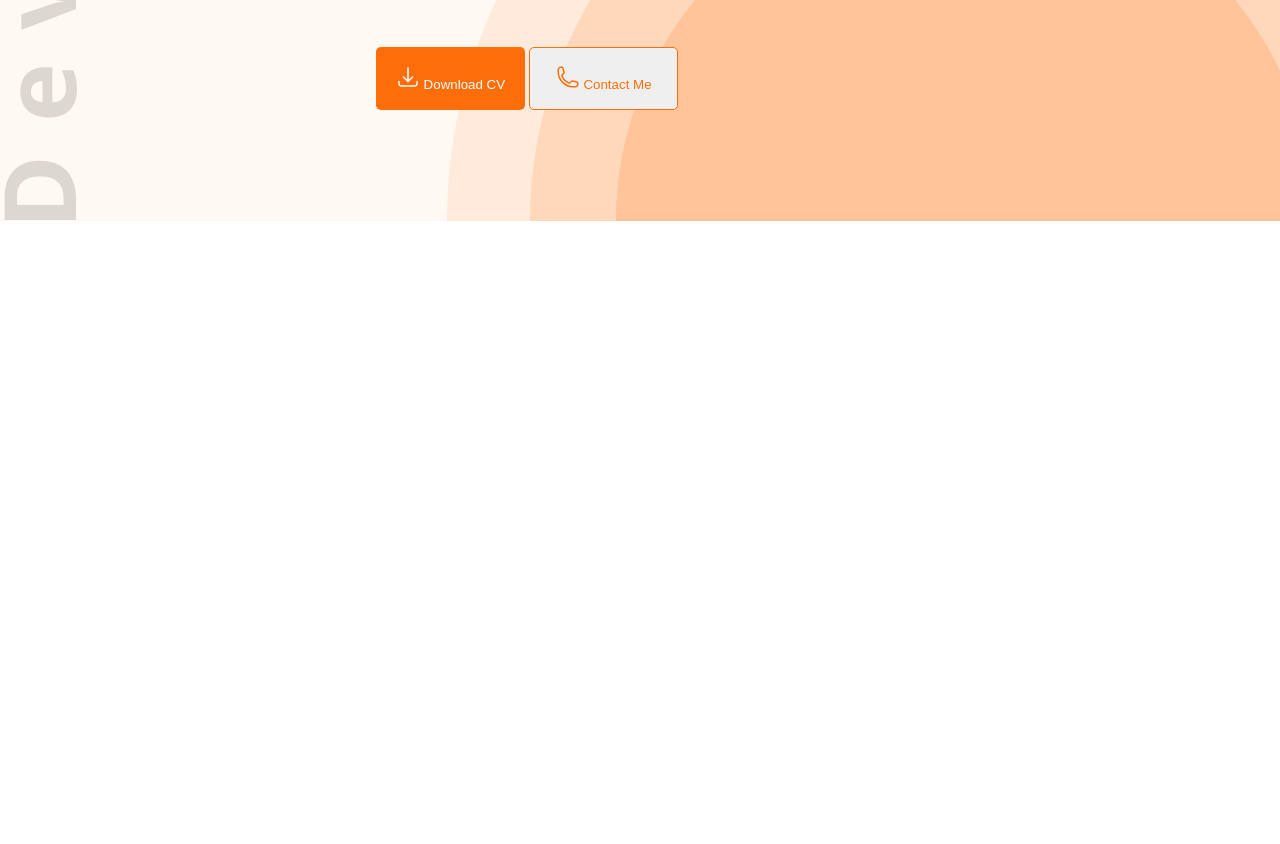
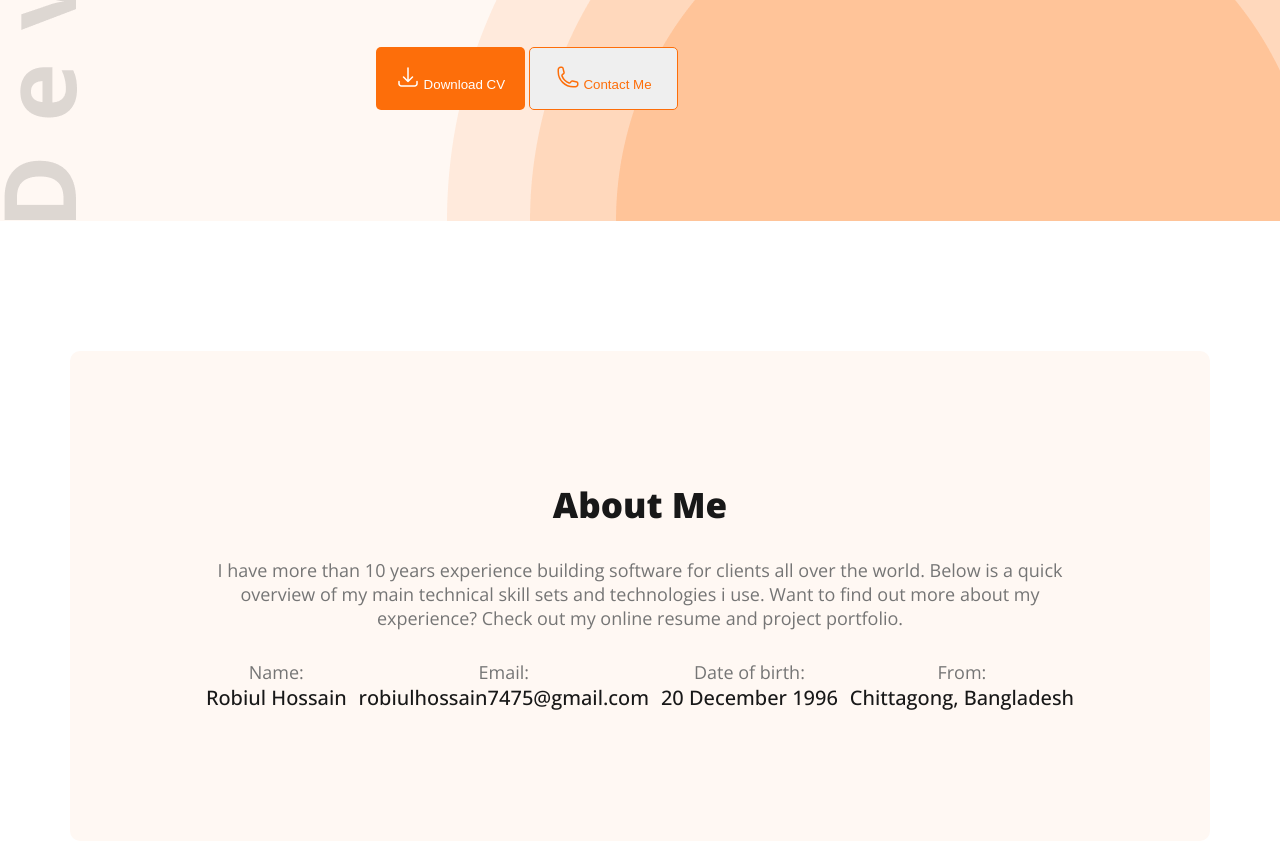
Before and after one commit to coder7475/practice-webdeveloper-portfolio, a plain HTML site: page index.html in a window 1280 px wide. Shown: the part 598-1442 px from the top of the page. Before the commit the page ends 819 px from the top, so only its background shows below. Drawn offline with nearby package versions, Linux system fonts and the light colour scheme.

Commit message:
feat: add about me section

```diff
--- a/index.html
+++ b/index.html
@@ -35,7 +35,30 @@
         </div>
     </header>
     <main>
-
+        <section class="about">
+            <h3 class="section-title">About Me</h3>
+            <p class="section-description">
+                I have more than 10 years experience building software for clients all over the world. Below is a quick overview of my main technical skill sets and technologies i use. Want to find out more about my experience? Check out my online resume and project portfolio.
+            </p>
+            <div class="about-info-container">
+                <div class="about-info">
+                    <h4 class="info-title">Name:</h4>
+                    <p class="info-description">Robiul Hossain</p>
+                </div>
+                <div class="about-info">
+                    <h4 class="info-title">Email:</h4>
+                    <p class="info-description">robiulhossain7475@gmail.com</p>
+                </div>
+                <div class="about-info">
+                    <h4 class="info-title">Date of birth:</h4>
+                    <p class="info-description">20 December 1996</p>
+                </div>
+                <div class="about-info">
+                    <h4 class="info-title">From:</h4>
+                    <p class="info-description">Chittagong, Bangladesh</p>
+                </div>
+            </div>
+        </section>
     </main>
     <footer>
 
--- a/styles/styles.css
+++ b/styles/styles.css
@@ -134,3 +134,59 @@ nav a {
     margin-left: 226px;
     margin-right: 633px;
 }
+
+/* main section styles */
+main {
+    max-width: 1140px;
+    margin:0 auto;
+}
+
+/* about styles */
+.about {
+    border-radius: 10px;
+    background: #FFF8F3;
+    padding: 130px;
+    margin: 130px 0;
+}
+
+.section-title {
+    color: #181818;
+    text-align: center;
+    font-size: 35px;
+    font-weight: 700;
+}
+
+.section-description {
+    color: #757575;
+    text-align: center;
+    font-size: 18px;
+    font-weight: 400;
+    padding: 30px 0;
+}
+
+/* about styles */
+.about-info-container {
+    display: flex;
+    justify-content: space-around;
+}
+
+.about-info {
+    color: #757575;
+    text-align: center;
+    font-size: 20px;
+    font-weight: 400;
+}
+
+.info-title {
+    color: #757575;
+    text-align: center;
+    font-size: 18px;
+    font-weight: 400;
+}
+
+.info-description {
+    color: #181818;
+    text-align: center;
+    /* font-size: 35px; */
+    font-weight: 500;
+}
```
